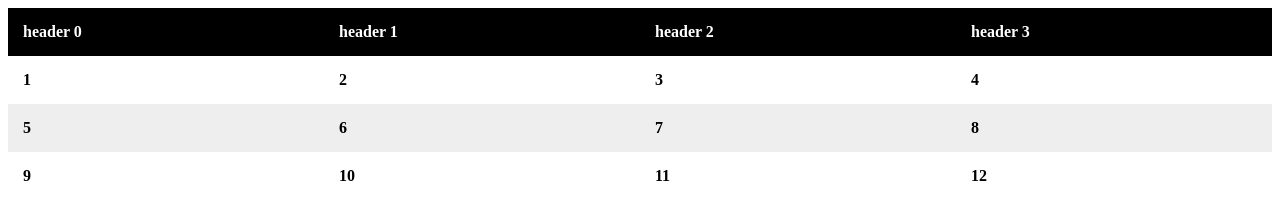
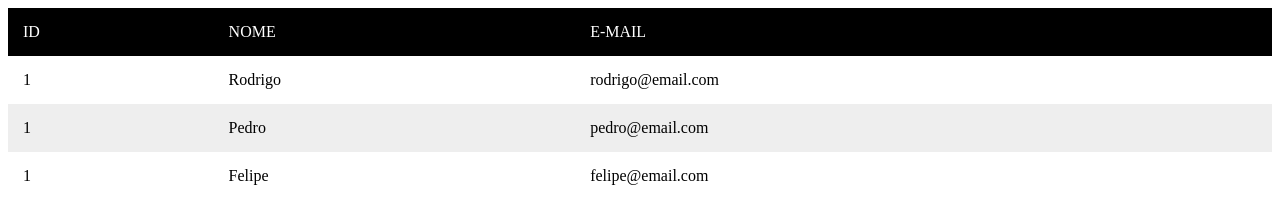
Before and after one commit to RodrigoSouzaCamelo/myTable, a plain HTML site: page index.html in a window 1280 px wide. Drawn offline with Linux system fonts and the light colour scheme.

Commit message:
Change to read any json

```diff
--- a/index.html
+++ b/index.html
@@ -6,13 +6,20 @@
         <div id="myTable"></div>
         <script src="myTable.js"></script>
         <script>
-            var data = [[1, 2, 3, 4], [5, 6, 7, 8], [9, 10, 11, 12]];
-            var cols = ["header 0", "header 1", "header 2", "header 3"];
+            var data = [
+                { id:"1", name:"Rodrigo", email:"rodrigo@email.com" },
+                { id:"1", name:"Pedro", email:"pedro@email.com" },
+                { id:"1", name:"Felipe", email:"felipe@email.com" },
+            ];
 
-            constructTable({
+            myTable({
                 table: "myTable",
                 data: data,
-                colNames: cols
+                colNames: [
+                    { name:"Id", index:"id" },
+                    { name:"Nome", index:"name" },
+                    { name:"E-mail", index:"email" }
+                ]
             });
         </script>
     </body>
--- a/myTable.js
+++ b/myTable.js
@@ -2,7 +2,7 @@ var table;
 var header;
 var body;
 
-function constructTable(foundation) {
+function myTable(foundation) {
     this.foundation = foundation;
 
     table = document.createElement("table");
@@ -11,7 +11,7 @@ function constructTable(foundation) {
     table.className = 'myTable';
 
     constructHead(foundation.colNames);
-    constructBody(foundation.data);
+    constructBody(foundation.data, foundation.colNames);
 
     table.appendChild(header);
     table.appendChild(body);
@@ -22,21 +22,22 @@ function constructHead(colNames) {
     var row = document.createElement("tr");
     for (i = 0; i < colNames.length; i++) {
         var col = document.createElement("th");
-        col.innerText = colNames[i];
+        col.innerText = colNames[i].name;
         row.appendChild(col);
         header.appendChild(row);
     }
 }
 
-function constructBody(data) {
+function constructBody(data, colNames) {
     for (x = 0; x < data.length; x++) {
         var row = document.createElement("tr");
-        for (y = 0; y < data[x].length; y++) {
+        for (y = 0; y < colNames.length; y++) {
             var col = document.createElement("th");
-            col.innerText = data[x][y];
+            col.innerText = data[x][colNames[y].index];
             row.appendChild(col);
-            body.appendChild(row);
         }
+
+        body.appendChild(row);
     }
 
 }
--- a/style.css
+++ b/style.css
@@ -8,7 +8,9 @@ table.myTable, th.myTable, td.myTable {
 .myTable th, td {
     padding: 15px;
     text-align: left;
+    font-weight: normal;
 }
+
 table.myTable tr:nth-child(even) {
     background-color: #eee;
 }
@@ -26,4 +28,5 @@ table.myTable tr:nth-child(odd):hover {
 table.myTable thead th {
     background-color: black;
     color: white;
+    text-transform: uppercase;
 }
```
